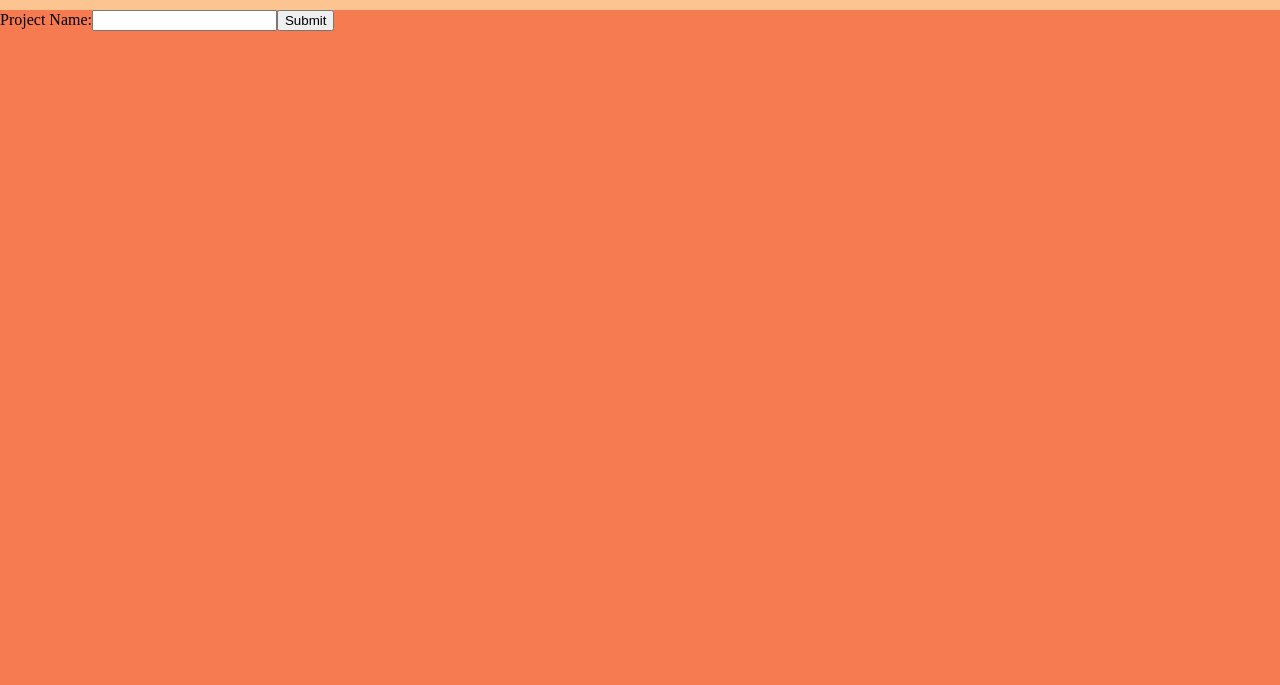
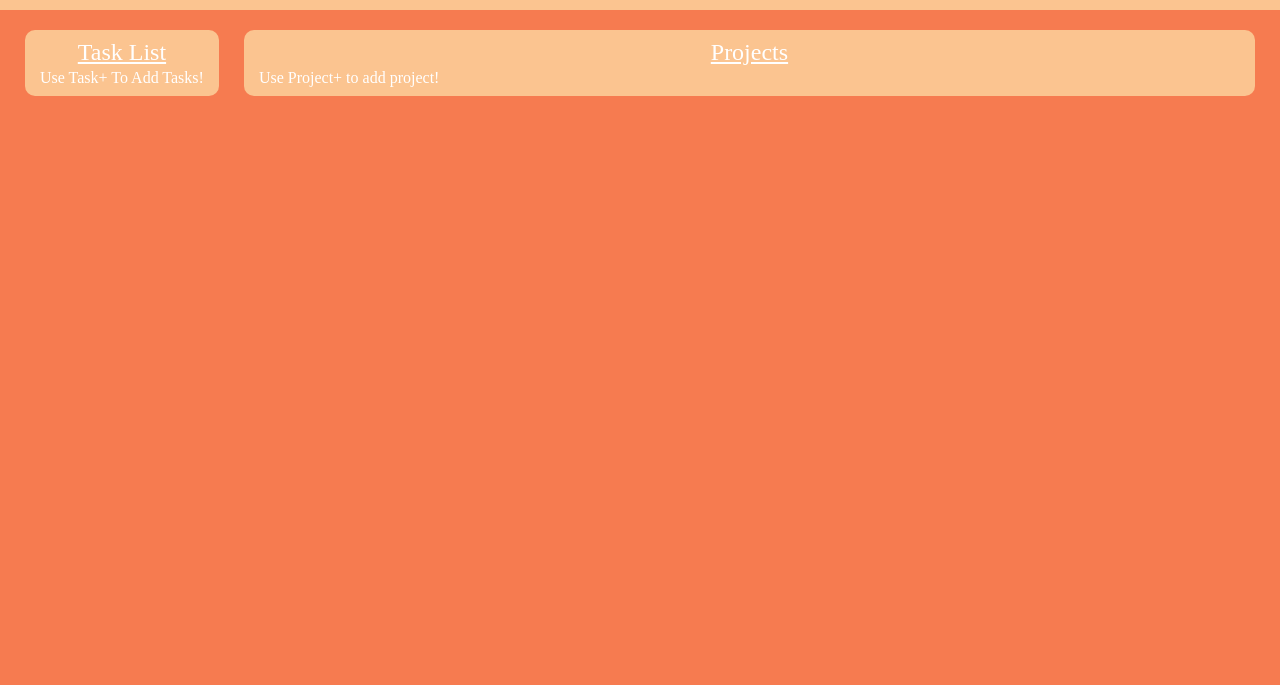
Before and after one commit to CoryMCodes/HunyDu, a website built with webpack: page dist/index.html in a window 1280 px wide. Shown: the part 115-800 px from the top of the page. Built offline with nearby package versions, Linux system fonts and the light colour scheme.

Commit message:
Progress on layout. Task and Projects are in seperate containers sharing some resuable styling classes, project modal closes on submit, removed test data from creating new projects

```diff
--- a/src/forms.js
+++ b/src/forms.js
@@ -83,14 +83,15 @@ const createProjectForm = () => {
   form.addEventListener("submit", (e) => {
     e.preventDefault();
     let submittedName =  document.querySelector("[name=ProjectName]").value;
-    let newProject = projectFactory(submittedName, toDoFactory("Test Task 1", "task one test"), toDoFactory("Test Task 2", "task two test"));
+    let newProject = projectFactory(submittedName);
 
     projectHolder.addProject(newProject);
     projectHolder.allProjects.forEach((project, index) => {
       console.log(index+1 + ": " + project.getName())
     })
 
-    buildProjectList(projectHolder.allProjects)
+    buildProjectList(projectHolder.allProjects);
+    removeModal();
   })
 
 
--- a/src/styles/index.css
+++ b/src/styles/index.css
@@ -49,6 +49,9 @@ table {
 }
 #container{
 	position: relative;
+	display: flex;
+	padding: 0 25px;
+	gap: 25px;
 }
 
 .header{
@@ -90,6 +93,25 @@ table {
 
 .hidden{
 	display: none !important;
+}
+
+.list-container{
+	background-color: #FBC490;
+	margin-top: 20px;
+	border-radius: 10px;
+	padding: 10px 15px;
+	color: white;
+}
+
+.project-container{
+	flex-grow: 1;
+}
+
+.container-title{
+	text-align: center;
+	font-size: 1.5rem;
+	text-decoration: underline;
+	margin-bottom: 6px;
 }
 
 .modal{
@@ -146,10 +168,16 @@ table {
 	cursor: pointer;
 }
 
+.arrow-span{
+	margin-left: auto;
+}
+
 .taskDescDrawer{
 	transition:height 1s ease-out;
 	height:0px;
 	overflow:hidden;
+	border-bottom: 1px white solid;
+	margin-bottom: 12px;
 }
 
 @media only screen and (min-width: 20em) {
@@ -163,13 +191,11 @@ table {
 		flex-grow: unset;
 	}
 
-	.taskCard{
+	.taskCard>div:first-child{
 		width: 80%;
-		color:white;
-		margin: 0 auto;
-		padding: 10px 20px;
+		display: flex;
+		width: 100%;
 		border-radius: 5px;
-		border-bottom: solid 1px #FDFDFD;
-		margin-bottom: 5px;
 	}
+
 }
--- a/src/viewController.js
+++ b/src/viewController.js
@@ -26,19 +26,33 @@ const buildHomePage = () => {
 const container = document.createElement("div");
 container.setAttribute("id", "container");
 
-const formContainer = document.createElement("div");
-formContainer.setAttribute("id", "formContainer");
-container.appendChild(formContainer);
-
-const projectForm = createProjectForm();
-formContainer.appendChild(projectForm);
-
 const taskContainer = document.createElement("div");
-taskContainer.setAttribute("id", "allTasks");
+taskContainer.classList.add("list-container");
+const taskTitle = document.createElement("div");
+taskTitle.classList.add("container-title");
+const taskListContainer = document.createElement("div");
+taskListContainer.setAttribute("id", "allTasks");
+const taskListDefaultText = document.createTextNode("Use Task+ To Add Tasks!")
+taskListContainer.appendChild(taskListDefaultText);
+const taskTitleText = document.createTextNode("Task List");
+taskTitle.appendChild(taskTitleText);
+taskContainer.appendChild(taskTitle);
+taskContainer.appendChild(taskListContainer);
 container.appendChild(taskContainer);
 
 const projectContainer = document.createElement("div");
-projectContainer.setAttribute("id", "allProjects");
+projectContainer.classList.add("list-container");
+projectContainer.classList.add("project-container");
+const projectContainerTitle = document.createElement("div");
+const projectContainerTitleText = document.createTextNode("Projects");
+projectContainerTitle.appendChild(projectContainerTitleText)
+projectContainerTitle.classList.add("container-title");
+projectContainer.appendChild(projectContainerTitle);
+const projectListContainer = document.createElement("div");
+projectListContainer.setAttribute("id", "allProjects");
+const projectListContainerDefaultText = document.createTextNode("Use Project+ to add project!");
+projectListContainer.appendChild(projectListContainerDefaultText);
+projectContainer.appendChild(projectListContainer);
 container.append(projectContainer);
 
 // add event listeners
@@ -97,7 +111,7 @@ const buildTaskCard = (task, index) =>{
     let taskName = document.createElement("div");
     let taskNameText = document.createTextNode(String((Number(index)+1)).padStart(2,"0") + ": " + task.getName());
     let dropDownArrow = document.createElement("i");
-    dropDownArrow.classList.add("fa-solid", "fa-angle-down");
+    dropDownArrow.classList.add("fa-solid", "fa-angle-down", "arrow-span");
     let taskDesc = document.createElement("div");
     let taskDescText = document.createTextNode("Notes: " + task.getDescription());
     taskDesc.classList.add('taskDescDrawer');
@@ -109,7 +123,6 @@ const buildTaskCard = (task, index) =>{
 
     taskCard.addEventListener("click", (e) => {
       if(e.target.closest(".fa-angle-down")){
-        console.log(e.target.closest(".fa-angle-down"));
         e.target.closest(".fa-angle-down").classList.contains("rotate") ? e.target.closest(".fa-angle-down").classList.remove("rotate") : e.target.closest(".fa-angle-down").classList.add("rotate");
         toggleDrawer(taskDesc);
       }
```
